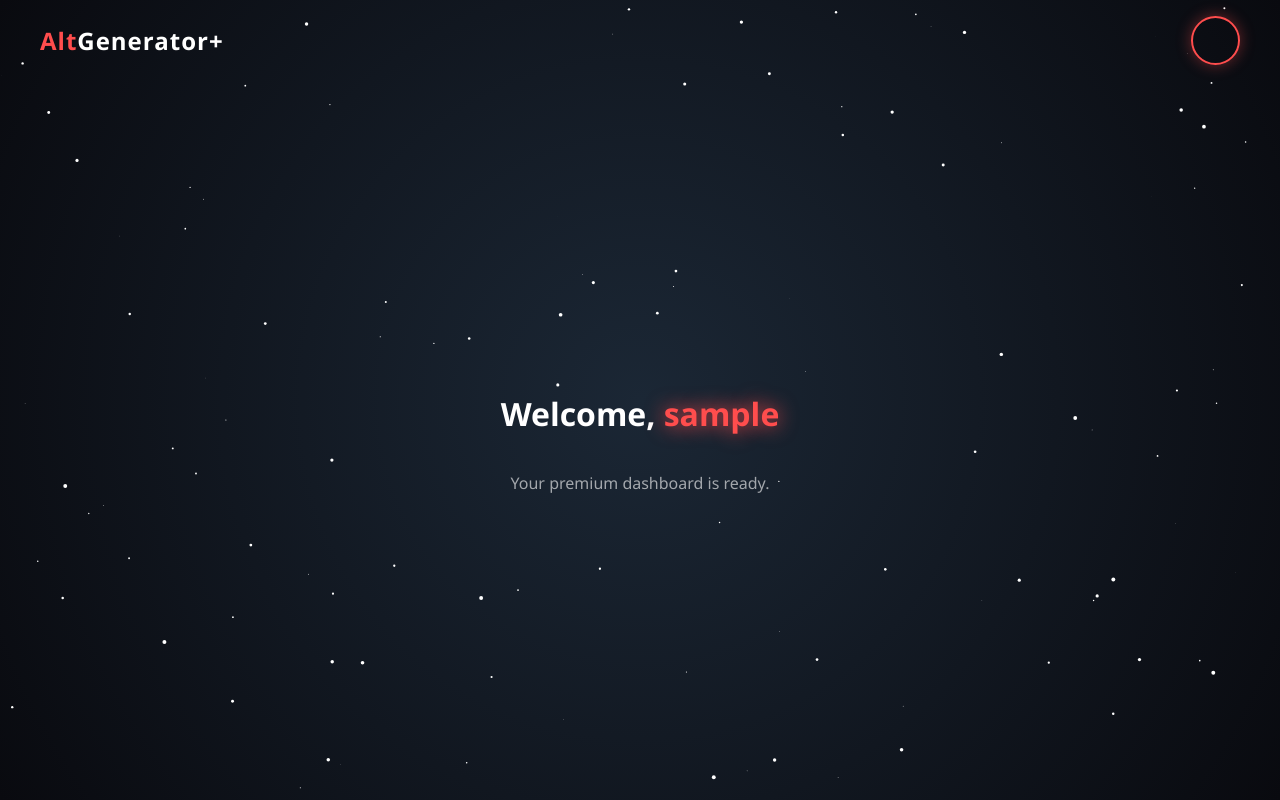
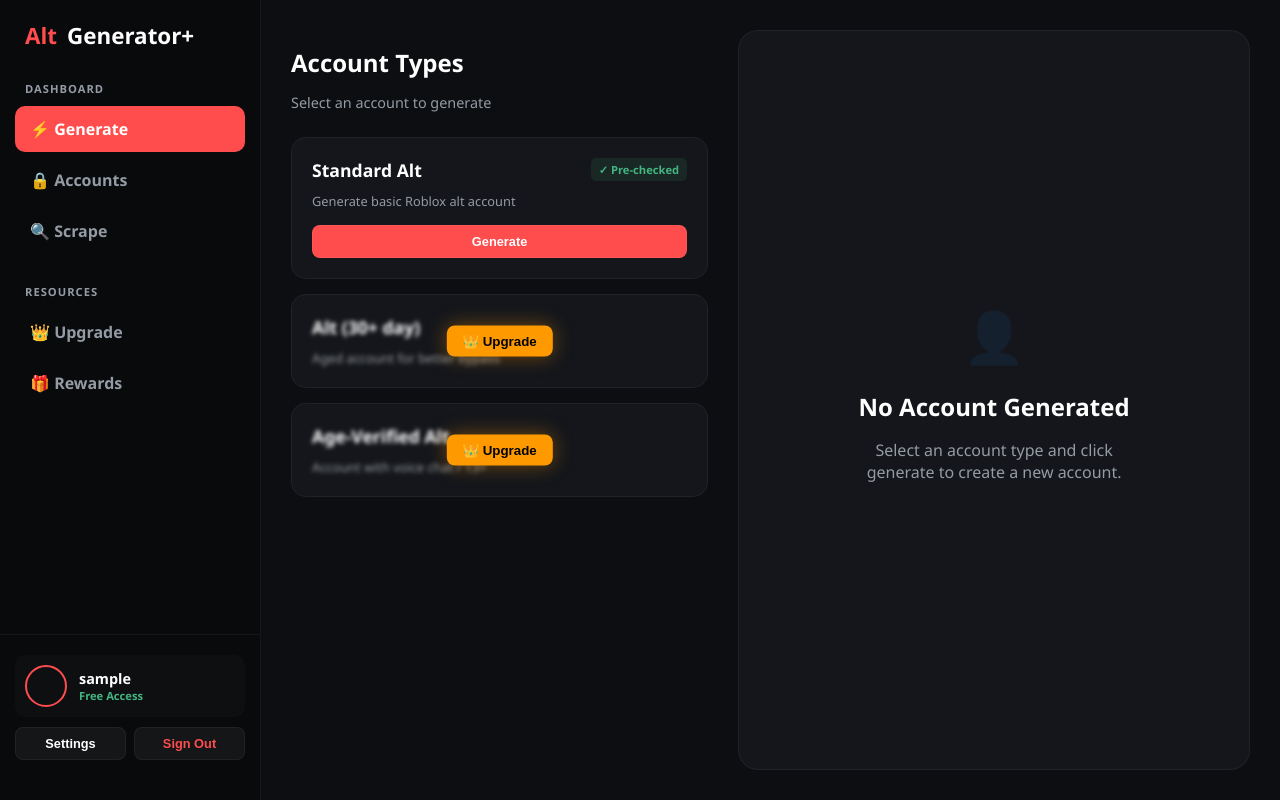
Before and after one commit to AltGenerator/altgenerator.github.io, a plain HTML site: page dashboard.html in a window 1280 px wide. Drawn offline with Linux system fonts and the light colour scheme; sample sign-in values are in the browser's storage.

Commit message:
Update dashboard.html

```diff
--- a/dashboard.html
+++ b/dashboard.html
@@ -6,191 +6,320 @@
     <title>Dashboard | AltGenerator+</title>
     <style>
         :root {
-            --discord-color: #5865F2;
+            --bg-dark: #0d0e12;
+            --sidebar-bg: #090a0c;
+            --card-bg: #14161b;
             --red-accent: #ff4d4d;
-            --bg-dark: #090A0F;
-            --panel-bg: rgba(20, 22, 31, 0.95);
+            --red-hover: #e63939;
+            --text-gray: #949ba4;
+            --border-color: rgba(255, 255, 255, 0.05);
+            --upgrade-orange: #ff9900;
         }
 
         body {
             margin: 0;
-            padding: 0;
             background: var(--bg-dark);
             color: white;
             font-family: 'Segoe UI', sans-serif;
+            display: flex;
+            height: 100vh;
             overflow: hidden;
-            height: 100vh;
         }
 
-        #starCanvas {
-            position: fixed;
-            top: 0;
-            left: 0;
-            z-index: -1;
-            background: radial-gradient(circle at center, #1B2735 0%, #090A0F 100%);
+        /* --- Sidebar --- */
+        .sidebar {
+            width: 260px;
+            background: var(--sidebar-bg);
+            border-right: 1px solid var(--border-color);
+            display: flex;
+            flex-direction: column;
+            padding: 20px 0;
+            flex-shrink: 0;
         }
 
-        /* --- Navbar --- */
-        nav {
-            width: 100%;
-            height: 80px;
-            padding: 0 40px;
+        .sidebar-logo {
+            padding: 0 25px 30px;
+            font-size: 1.4rem;
+            font-weight: 800;
             display: flex;
-            justify-content: space-between;
             align-items: center;
-            box-sizing: border-box; /* Prevents padding from pushing items off screen */
-            position: relative;
-            z-index: 100;
+            gap: 10px;
         }
 
-        .logo {
-            font-weight: 800;
-            font-size: 1.5rem;
-            letter-spacing: 1px;
+        .sidebar-section {
+            padding: 0 15px;
+            margin-bottom: 25px;
         }
 
-        /* --- Profile Section --- */
-        .profile-wrapper {
-            position: relative;
+        .section-label {
+            font-size: 0.7rem;
+            font-weight: 700;
+            color: var(--text-gray);
+            text-transform: uppercase;
+            letter-spacing: 1px;
+            margin-bottom: 10px;
+            padding-left: 10px;
+        }
+
+        .nav-item {
             display: flex;
             align-items: center;
+            padding: 12px 15px;
+            border-radius: 10px;
+            color: var(--text-gray);
+            text-decoration: none;
+            font-weight: 600;
+            margin-bottom: 5px;
+            transition: 0.2s;
+            cursor: pointer;
         }
 
-        .pfp-btn {
-            width: 45px;
-            height: 45px;
-            border-radius: 50%;
-            border: 2px solid var(--red-accent);
-            cursor: pointer;
-            background-size: cover;
-            background-position: center;
-            background-repeat: no-repeat;
-            box-shadow: 0 0 15px rgba(255, 77, 77, 0.4);
-            transition: transform 0.2s ease;
+        .nav-item:hover, .nav-item.active {
+            background: rgba(255, 255, 255, 0.05);
+            color: white;
         }
 
-        .pfp-btn:hover {
-            transform: scale(1.05);
-            box-shadow: 0 0 20px var(--red-accent);
+        .nav-item.active {
+            background: var(--red-accent);
+            color: white;
         }
 
-        .profile-panel {
-            position: absolute;
-            top: 55px; /* Spaced below the PFP */
-            right: 0;  /* Aligns to the right edge of the PFP */
-            width: 220px;
-            background: var(--panel-bg);
-            border: 1px solid rgba(255, 255, 255, 0.1);
-            backdrop-filter: blur(15px);
-            border-radius: 12px;
-            padding: 15px;
-            display: none;
-            flex-direction: column;
-            gap: 12px;
-            box-shadow: 0 10px 30px rgba(0,0,0,0.5);
-            z-index: 1000;
+        .nav-item i { margin-right: 12px; }
+
+        /* Sidebar Bottom Profile */
+        .sidebar-footer {
+            margin-top: auto;
+            padding: 20px 15px;
+            border-top: 1px solid var(--border-color);
         }
 
-        .profile-panel.active {
+        .user-card {
             display: flex;
-            animation: fadeIn 0.2s ease-out;
+            align-items: center;
+            gap: 12px;
+            padding: 10px;
+            border-radius: 10px;
+            background: rgba(255, 255, 255, 0.02);
+            margin-bottom: 10px;
         }
 
-        @keyframes fadeIn {
-            from { opacity: 0; transform: translateY(-10px); }
-            to { opacity: 1; transform: translateY(0); }
+        .user-pfp {
+            width: 38px;
+            height: 38px;
+            border-radius: 50%;
+            background-size: cover;
+            border: 2px solid var(--red-accent);
         }
 
-        .username-display {
+        .user-info {
+            flex-grow: 1;
+            overflow: hidden;
+        }
+
+        .user-name {
+            font-size: 0.9rem;
             font-weight: 700;
-            color: #fff;
-            text-align: center;
-            font-size: 1rem;
+            white-space: nowrap;
             overflow: hidden;
             text-overflow: ellipsis;
-            white-space: nowrap;
         }
 
-        .divider {
-            height: 1px;
-            background: rgba(255, 255, 255, 0.1);
+        .user-status {
+            font-size: 0.7rem;
+            color: #43b581;
+            font-weight: 800;
         }
 
-        .logout-btn {
-            background: var(--red-accent);
+        .footer-btns {
+            display: flex;
+            gap: 8px;
+        }
+
+        .footer-btn {
+            flex: 1;
+            padding: 8px;
+            background: rgba(255, 255, 255, 0.05);
+            border: 1px solid var(--border-color);
+            border-radius: 8px;
             color: white;
-            border: none;
-            padding: 10px;
-            border-radius: 8px;
+            font-size: 0.8rem;
+            font-weight: 700;
             cursor: pointer;
-            font-weight: 700;
+            text-align: center;
             transition: 0.2s;
         }
 
-        .logout-btn:hover {
-            background: #e63939;
+        .footer-btn:hover { background: var(--red-accent); }
+
+        /* --- Main Content --- */
+        .main-container {
+            flex-grow: 1;
+            display: flex;
+            padding: 30px;
+            gap: 30px;
+            overflow-y: auto;
         }
 
-        /* --- Content --- */
-        #dashboardUI { display: none; }
-
-        .main-content {
+        .content-left { width: 45%; }
+        .content-right {
+            width: 55%;
+            background: var(--card-bg);
+            border-radius: 20px;
             display: flex;
             flex-direction: column;
             justify-content: center;
             align-items: center;
-            height: calc(100vh - 80px);
             text-align: center;
+            border: 1px solid var(--border-color);
         }
 
-        .welcome-name {
-            color: var(--red-accent);
-            text-shadow: 0 0 20px var(--red-accent);
+        /* --- Account Cards --- */
+        .section-title { font-size: 1.5rem; margin-bottom: 5px; }
+        .section-desc { color: var(--text-gray); font-size: 0.9rem; margin-bottom: 25px; }
+
+        .acc-type-card {
+            background: var(--card-bg);
+            border: 1px solid var(--border-color);
+            border-radius: 15px;
+            padding: 20px;
+            margin-bottom: 15px;
+            position: relative;
+            transition: 0.2s;
+        }
+
+        .acc-type-card:hover { border-color: rgba(255, 77, 77, 0.3); }
+
+        .acc-header {
+            display: flex;
+            justify-content: space-between;
+            align-items: flex-start;
+            margin-bottom: 10px;
+        }
+
+        .acc-title { font-weight: 700; font-size: 1.1rem; }
+
+        .badge {
+            font-size: 0.7rem;
+            padding: 4px 8px;
+            border-radius: 5px;
+            font-weight: 800;
+            background: rgba(67, 181, 129, 0.1);
+            color: #43b581;
+        }
+
+        .btn-upgrade {
+            position: absolute;
+            top: 50%;
+            left: 50%;
+            transform: translate(-50%, -50%);
+            background: var(--upgrade-orange);
+            color: black;
+            padding: 8px 16px;
+            border-radius: 8px;
+            font-weight: 800;
+            box-shadow: 0 0 20px rgba(255, 153, 0, 0.4);
+            cursor: pointer;
+            border: none;
+        }
+
+        .locked { filter: blur(2px) grayscale(0.5); pointer-events: none; }
+
+        /* --- Placeholder Right Side --- */
+        .empty-icon {
+            font-size: 50px;
+            opacity: 0.1;
+            margin-bottom: 20px;
         }
 
         /* Error Overlay */
         #errorOverlay {
-            position: fixed; top: 0; left: 0;
-            width: 100%; height: 100%;
-            background: rgba(9, 10, 15, 0.98);
-            z-index: 9999;
-            display: none;
-            flex-direction: column;
-            justify-content: center;
-            align-items: center;
-            backdrop-filter: blur(10px);
+            position: fixed; inset: 0; background: var(--bg-dark);
+            z-index: 9999; display: none; flex-direction: column;
+            justify-content: center; align-items: center;
         }
     </style>
 </head>
 <body>
 
-    <canvas id="starCanvas"></canvas>
-
     <div id="errorOverlay">
-        <h2 style="color:var(--red-accent);">Unauthorized Access</h2>
-        <p>Redirecting to login in <span id="countdown">5</span>s...</p>
+        <h2 style="color:var(--red-accent)">Access Denied</h2>
+        <p>Redirecting to login...</p>
     </div>
 
-    <div id="dashboardUI">
-        <nav>
-            <div class="logo">
+    <div id="dashboardUI" style="display:contents">
+        <aside class="sidebar">
+            <div class="sidebar-logo">
                 <span style="color:var(--red-accent)">Alt</span>Generator+
             </div>
 
-            <div class="profile-wrapper">
-                <div id="pfpBtn" class="pfp-btn"></div>
+            <div class="sidebar-section">
+                <div class="section-label">Dashboard</div>
+                <a class="nav-item active">⚡ Generate</a>
+                <a class="nav-item">🔒 Accounts</a>
+                <a class="nav-item">🔍 Scrape</a>
+            </div>
 
-                <div id="profilePanel" class="profile-panel">
-                    <div class="username-display" id="panelUsername">Loading...</div>
-                    <div class="divider"></div>
-                    <button class="logout-btn" onclick="logout()">Logout</button>
+            <div class="sidebar-section">
+                <div class="section-label">Resources</div>
+                <a class="nav-item">👑 Upgrade</a>
+                <a class="nav-item">🎁 Rewards</a>
+            </div>
+
+            <div class="sidebar-footer">
+                <div class="user-card">
+                    <div id="userPfp" class="user-pfp"></div>
+                    <div class="user-info">
+                        <div id="userName" class="user-name">Loading...</div>
+                        <div class="user-status">Free Access</div>
+                    </div>
+                </div>
+                <div class="footer-btns">
+                    <button class="footer-btn">Settings</button>
+                    <button class="footer-btn" onclick="logout()" style="color:var(--red-accent)">Sign Out</button>
                 </div>
             </div>
-        </nav>
+        </aside>
 
-        <main class="main-content">
-            <h1>Welcome, <span class="welcome-name" id="displayUsername">User</span></h1>
-            <p style="opacity: 0.6;">Your premium dashboard is ready.</p>
+        <main class="main-container">
+            <div class="content-left">
+                <h1 class="section-title">Account Types</h1>
+                <p class="section-desc">Select an account to generate</p>
+
+                <div class="acc-type-card">
+                    <div class="acc-header">
+                        <div class="acc-title">Standard Alt</div>
+                        <span class="badge">✓ Pre-checked</span>
+                    </div>
+                    <p style="font-size: 0.8rem; color: var(--text-gray); margin: 0;">Generate basic Roblox alt account</p>
+                    <button class="footer-btn" style="width: 100%; margin-top: 15px; background: var(--red-accent);">Generate</button>
+                </div>
+
+                <div class="acc-type-card">
+                    <div class="locked">
+                        <div class="acc-header">
+                            <div class="acc-title">Alt (30+ day)</div>
+                        </div>
+                        <p style="font-size: 0.8rem; color: var(--text-gray); margin: 0;">Aged account for better bypass</p>
+                    </div>
+                    <button class="btn-upgrade">👑 Upgrade</button>
+                </div>
+
+                <div class="acc-type-card">
+                    <div class="locked">
+                        <div class="acc-header">
+                            <div class="acc-title">Age-Verified Alt</div>
+                        </div>
+                        <p style="font-size: 0.8rem; color: var(--text-gray); margin: 0;">Account with voice chat / 13+</p>
+                    </div>
+                    <button class="btn-upgrade">👑 Upgrade</button>
+                </div>
+            </div>
+
+            <div class="content-right">
+                <div class="empty-icon">👤</div>
+                <h2 style="margin:0">No Account Generated</h2>
+                <p style="color:var(--text-gray); max-width: 300px;">Select an account type and click generate to create a new account.</p>
+            </div>
         </main>
     </div>
 
@@ -200,7 +329,7 @@
             const userParam = urlParams.get('username');
             const pfpParam = urlParams.get('pfp');
 
-            // 1. Capture data from Backend redirect
+            // If we just came from Discord via Python, overwrite the old PFP and name
             if (userParam && pfpParam) {
                 localStorage.setItem('isLoggedIn', 'true');
                 localStorage.setItem('userData', JSON.stringify({
@@ -210,35 +339,16 @@
                 window.history.replaceState({}, document.title, window.location.pathname);
             }
 
-            // 2. Check session
             const isLoggedIn = localStorage.getItem('isLoggedIn');
             const userData = JSON.parse(localStorage.getItem('userData'));
 
             if (isLoggedIn === 'true' && userData) {
-                document.getElementById('dashboardUI').style.display = 'block';
-                document.getElementById('displayUsername').innerText = userData.username;
-                document.getElementById('panelUsername').innerText = userData.username;
-
-                // Applying the real PFP
-                const pfpElement = document.getElementById('pfpBtn');
-                pfpElement.style.backgroundImage = `url('${userData.pfp}')`;
+                document.getElementById('userName').innerText = userData.username;
+                document.getElementById('userPfp').style.backgroundImage = `url('${userData.pfp}')`;
             } else {
-                handleRedirection();
+                document.getElementById('errorOverlay').style.display = 'flex';
+                setTimeout(() => window.location.href = 'index.html', 3000);
             }
-        }
-
-        function handleRedirection() {
-            const overlay = document.getElementById('errorOverlay');
-            overlay.style.display = 'flex';
-            let time = 5;
-            const timer = setInterval(() => {
-                time--;
-                document.getElementById('countdown').innerText = time;
-                if(time <= 0) {
-                    clearInterval(timer);
-                    window.location.href = 'index.html';
-                }
-            }, 1000);
         }
 
         function logout() {
@@ -246,36 +356,6 @@
             window.location.href = 'index.html';
         }
 
-        // UI Interactions
-        const pfpBtn = document.getElementById('pfpBtn');
-        const profilePanel = document.getElementById('profilePanel');
-
-        pfpBtn.onclick = (e) => {
-            e.stopPropagation();
-            profilePanel.classList.toggle('active');
-        };
-
-        window.onclick = () => profilePanel.classList.remove('active');
-
-        // Star Background
-        const canvas = document.getElementById('starCanvas');
-        const ctx = canvas.getContext('2d');
-        let stars = [];
-        function resize() {
-            canvas.width = window.innerWidth; canvas.height = window.innerHeight;
-            stars = [];
-            for(let i=0; i<120; i++) stars.push({x:Math.random()*canvas.width, y:Math.random()*canvas.height, s:Math.random()*2});
-        }
-        function draw() {
-            ctx.clearRect(0,0,canvas.width,canvas.height); ctx.fillStyle = "white";
-            stars.forEach(s => {
-                ctx.beginPath(); ctx.arc(s.x, s.y, s.s, 0, Math.PI*2); ctx.fill();
-                s.y -= 0.2; if(s.y < 0) s.y = canvas.height;
-            });
-            requestAnimationFrame(draw);
-        }
-        window.onresize = resize;
-        resize(); draw();
         initAuth();
     </script>
 </body>
```
